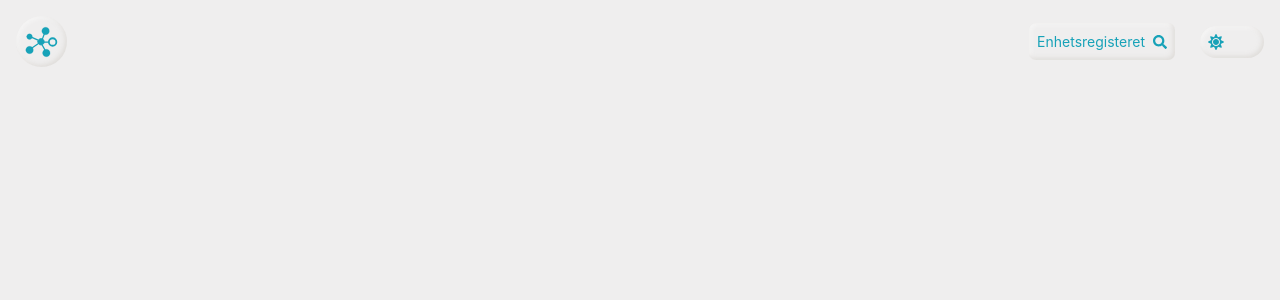
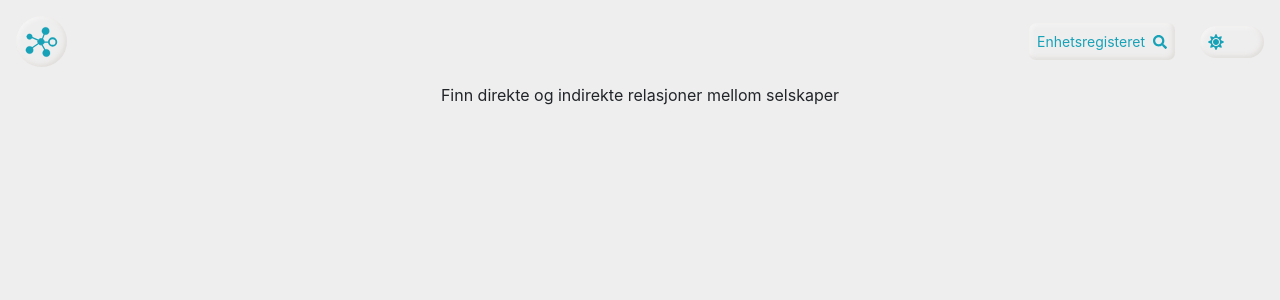
Before and after one commit to nilseng/aksjegrafen, a React (Create React App) app in the folder client/: page /relation-finder in a window 1280 px wide. Shown: the top 300 px of the page. Built offline with nearby package versions, Linux system fonts and the light colour scheme.

Commit message:
feat: adds relation finder page

```diff
--- a/client/src/App.tsx
+++ b/client/src/App.tsx
@@ -5,6 +5,7 @@ import { GraphContainer } from "./components/Graph/GraphContainer";
 import { Landing } from "./components/Landing";
 import NavBar from "./components/NavBar";
 import { Overlays } from "./components/Overlays";
+import { RelationFinder } from "./components/RelationFinder";
 import { SearchPage } from "./components/SearchPage";
 import { Stats } from "./components/Stats";
 import { ICompany, IShareholder } from "./models/models";
@@ -56,6 +57,7 @@ const App = () => {
             <Route path="/graph" component={GraphContainer} />
             <Route path="/search" component={SearchPage} />
             <Route path="/stats" component={Stats} />
+            <Route path="/relation-finder" component={RelationFinder} />
           </Switch>
         </div>
         <Overlays />
--- /dev/null
+++ b/client/src/components/RelationFinder.tsx
@@ -0,0 +1,3 @@
+export const RelationFinder = () => {
+  return <p>Finn direkte og indirekte relasjoner mellom selskaper</p>;
+};
```
